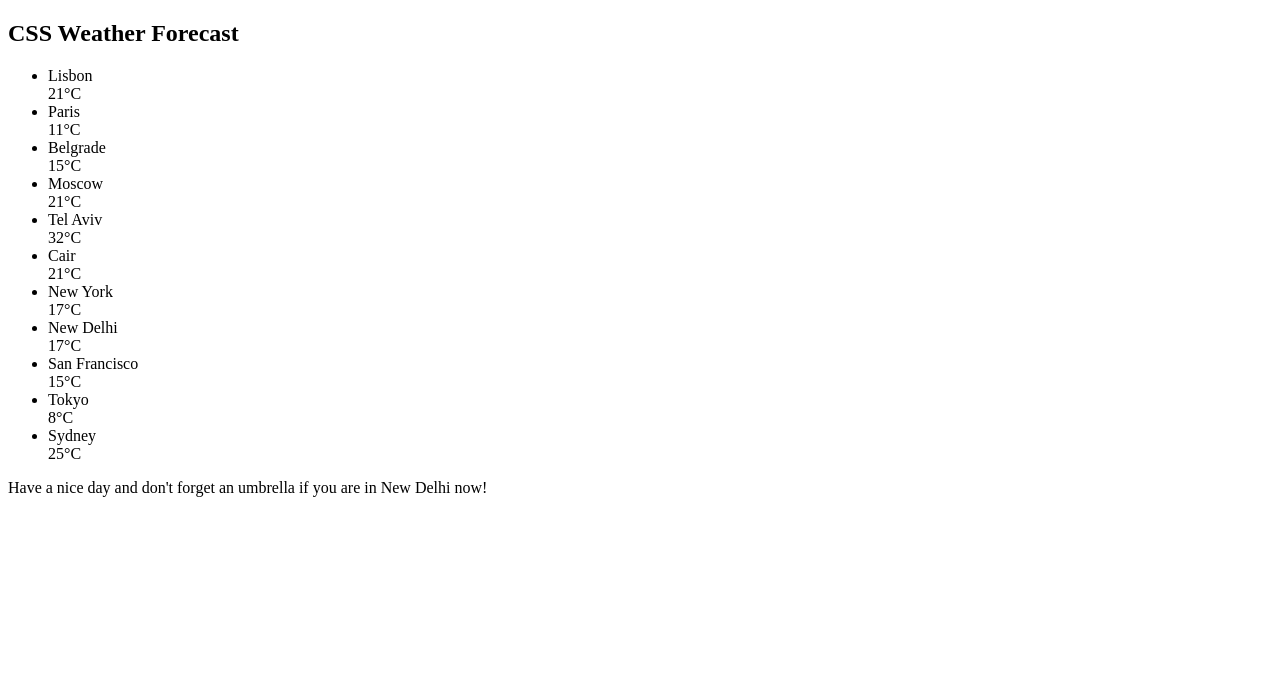
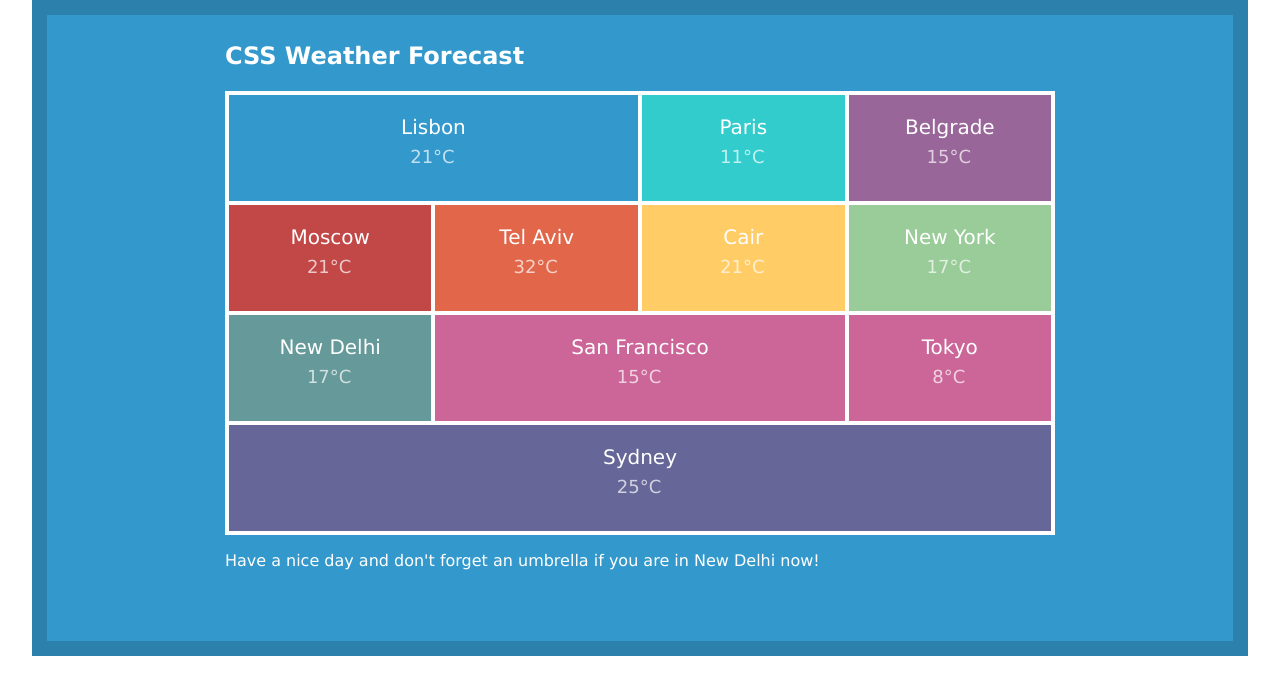
Before and after one commit to Paramoshinm/Paramoshin, a plain HTML site: page Weather_Forecast_05/Weather.html in a window 1280 px wide. Drawn offline with Linux system fonts and the light colour scheme; some icons are missing.

Commit message:
End of the project complete

```diff
--- a/Weather_Forecast_05/Weather.html
+++ b/Weather_Forecast_05/Weather.html
@@ -3,7 +3,7 @@
 <head>
     <meta charset="UTF-8">
     <title>CSS Weather forecast</title>
-    <link rel="stylesheet" href="Forecast1.css">
+    <link rel="stylesheet" href="Forecast.css">
     <link rel="shortcut icon" href="favicon.png" type="image/png">
     <link rel="stylesheet" href="https://cdnjs.cloudflare.com/ajax/libs/weather-icons/2.0.5/css/weather-icons.min.css">
 </head>
```
